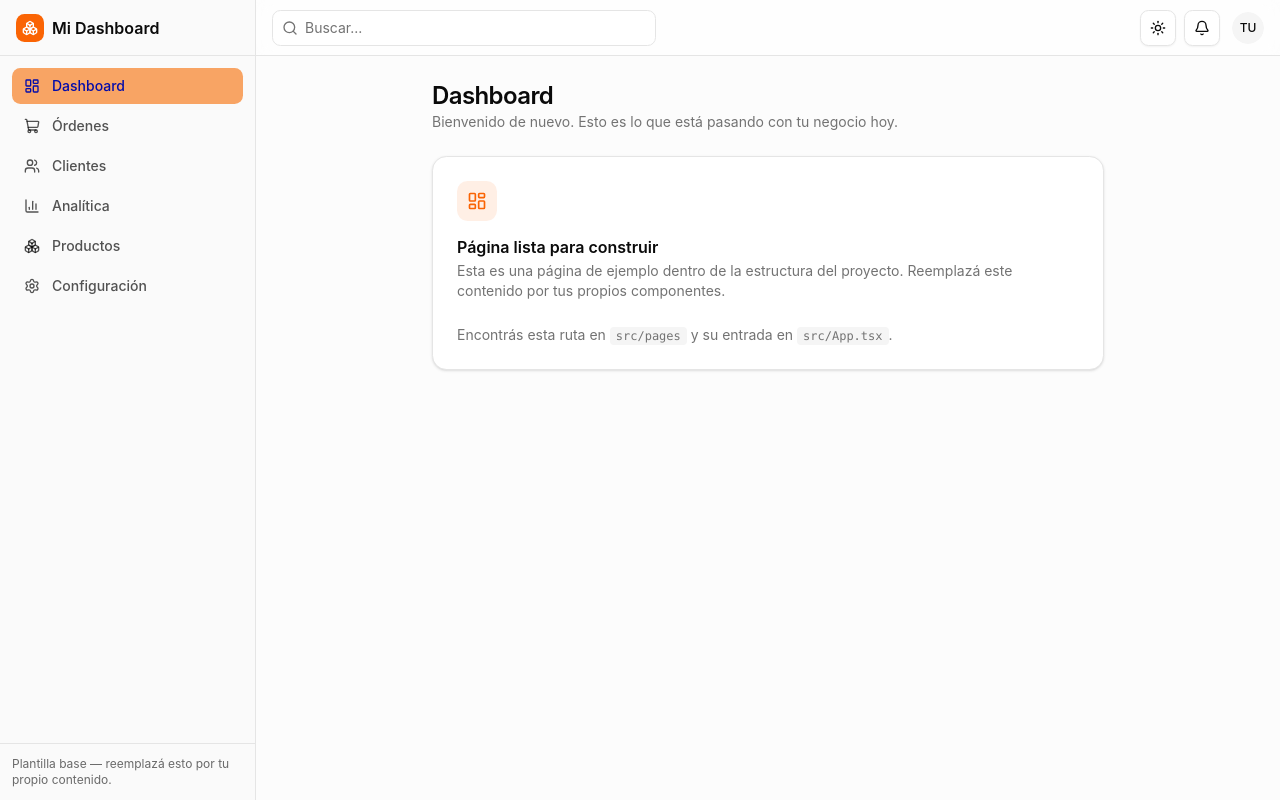
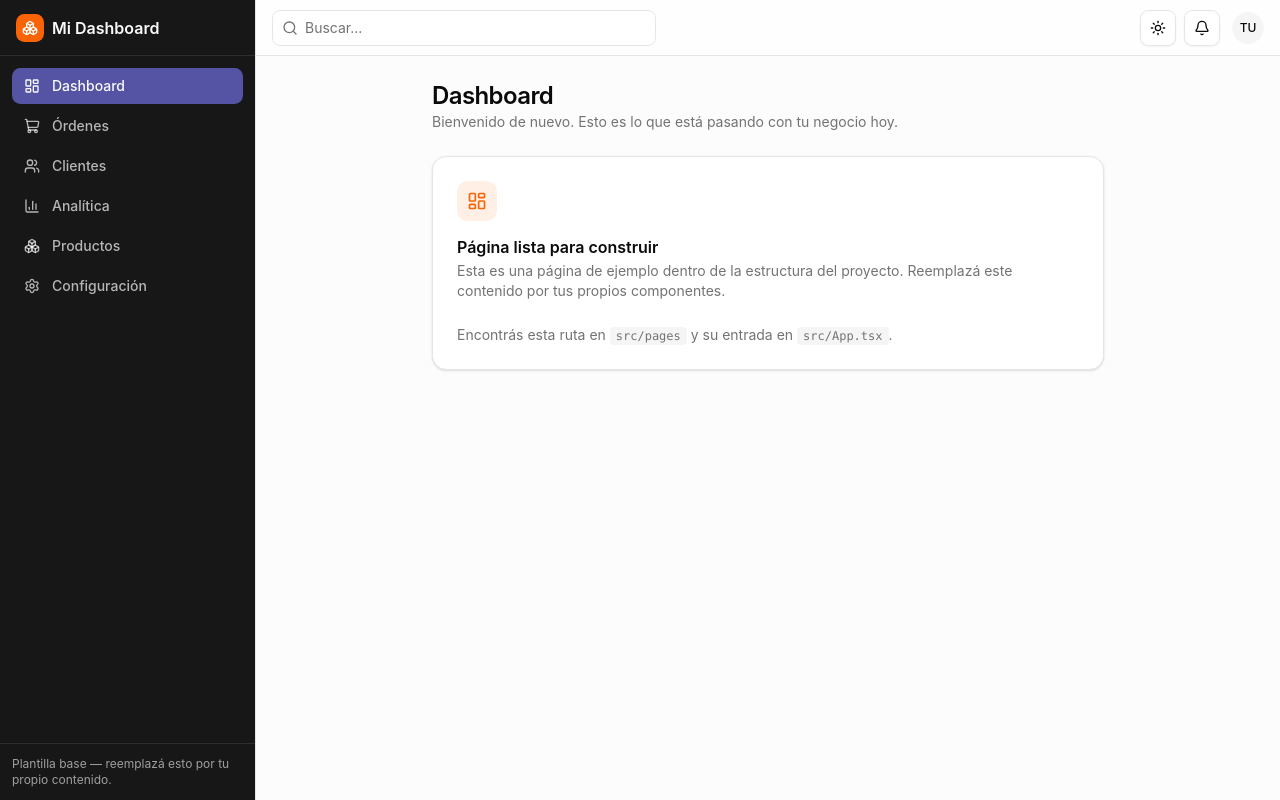
Before and after one commit to joxito/CPTTDTI, a React (Vite) app in the folder dashboard-template/: page / in a window 1280 px wide. Built offline with nearby package versions, Linux system fonts and the light colour scheme.

Commit message:
Hacer que la barra lateral sea siempre oscura, independiente del tema
Co-Authored-By: Claude Sonnet 5 <noreply@anthropic.com>
Claude-Session: https://claude.ai/code/session_01DR5o5FfSzinKeEcpu5jgmr

```diff
--- a/dashboard-template/src/index.css
+++ b/dashboard-template/src/index.css
@@ -33,13 +33,13 @@
   --chart-3: var(--color4);
   --chart-4: var(--color2);
   --chart-5: var(--color5);
-  --sidebar: oklch(0.985 0 0);
-  --sidebar-foreground: oklch(0.145 0 0);
-  --sidebar-primary: var(--color3);
+  --sidebar: oklch(0.205 0 0);
+  --sidebar-foreground: oklch(0.985 0 0);
+  --sidebar-primary: var(--color1);
   --sidebar-primary-foreground: oklch(1 0 0);
-  --sidebar-accent: var(--color2);
-  --sidebar-accent-foreground: var(--color3);
-  --sidebar-border: oklch(0.922 0 0);
+  --sidebar-accent: var(--color4);
+  --sidebar-accent-foreground: oklch(0.985 0 0);
+  --sidebar-border: oklch(1 0 0 / 10%);
   --sidebar-ring: var(--color1);
   --success: oklch(0.646 0.15 152);
   --success-foreground: oklch(0.985 0 0);
```
